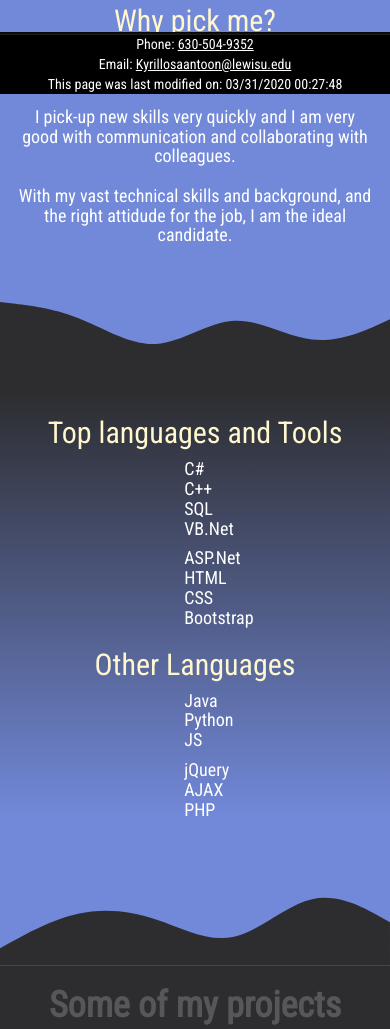
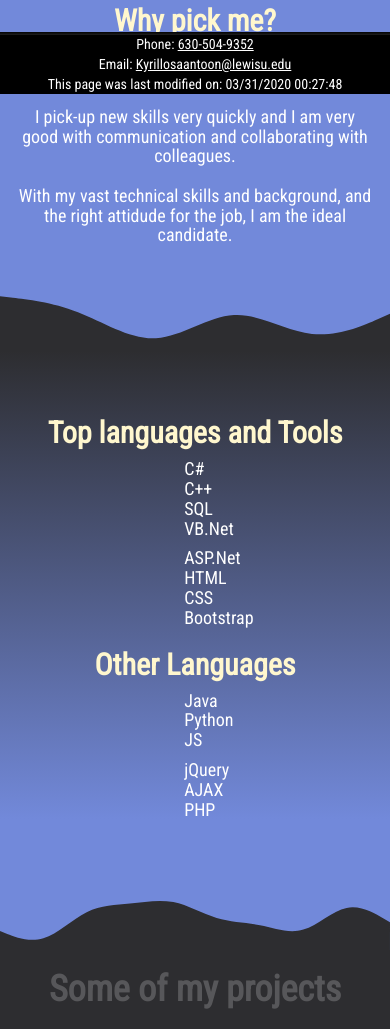
Before and after one commit to KyrillosAntoon/My-Portfolio-Website, a plain HTML site: page MyWebsite/index.htm in a window 390 px wide. Shown: the part 750-1779 px from the top of the page. Drawn offline with nearby package versions, Linux system fonts and the light colour scheme.

Commit message:
-Tweaked Mobile

```diff
--- a/MyWebsite/CSS/Styles.css
+++ b/MyWebsite/CSS/Styles.css
@@ -19,7 +19,7 @@
     }
     #skillList
     {
-        background-image: linear-gradient(to bottom,#2D2D30 10% , #7289da);
+        background-image: linear-gradient(to bottom, #2D2D30 1% , #7289da);
         padding-top: 50px;
     }
     #skillList li
@@ -60,8 +60,14 @@
     }
     #skillList
     {
+        background-image: linear-gradient(to bottom, #2D2D30 1% , #7289da) !important;
         padding-top: 50px;
+    }#skillList li
+    {
+        position: absolute;
+        left: 47%;
     }
+
 }
 
 /* Medium devices (tablets, 768px and up)*/
@@ -232,6 +238,11 @@ body
 }
 #about
 {
+
+}
+#about .container
+{
+    width: 100%;
     color: white;
     background-color: #7289da;
     padding-bottom: 50px;
--- a/MyWebsite/index.htm
+++ b/MyWebsite/index.htm
@@ -79,7 +79,7 @@
 							<h4>I know many languages, but I specialize in backend development using .Net & C++.<br><br>
 							I have experience in working with databases and developing web applications.
 							</h4>
-							<h2>Why pick me?</h2>
+							<h2><b>Why pick me?</b></h2>
 							<h4>I am very good at problem solving and using logic to solve issues. <br><br>
 								I pick-up new skills very quickly and I am very good with communication and collaborating with colleagues.<br><br>
 								With my vast technical skills and background, and the right attidude for the job, I am the ideal candidate.
@@ -87,13 +87,13 @@
 							</b>
 						</div>
 						<div class="col-1 col-sm-1" id="hiddenDiv">
-							<svg id="toolSVG" xmlns="http://www.w3.org/2000/svg" viewBox="0 70 1440 340">
+							<svg id="toolSVG" xmlns="http://www.w3.org/2000/svg" viewBox="0 91 1440 360">
 								<path fill="#2D2D30" fill-opacity="1"
 								d="M0,96L48,101.3C96,107,192,117,288,154.7C384,192,480,256,576,250.7C672,245,768,171,864,165.3C960,160,1056,224,1152,234.7C1248,245,1344,203,1392,181.3L1440,160L1440,320L1392,320C1344,320,1248,320,1152,320C1056,320,960,320,864,320C768,320,672,320,576,320C480,320,384,320,288,320C192,320,96,320,48,320L0,320Z"></path></svg>
 						</div>
 						<div class="col-md-4 col-sm-4" id="skillList" >
 
-							<h2>Top languages and Tools</h2>
+							<h2><b>Top languages and Tools</b></h2>
 							<div class="col-md-5 col-sm-4">
 							<h4>
 								<ul style="list-style-type:none;">
@@ -120,7 +120,7 @@
 								</h4>
 							</div>
 							<div class="col-sm-12">
-								<h2>Other Languages</h2>
+								<h2><b>Other Languages</b></h2>
 							</div>
 							<div class="col-md-5 col-sm-4">
 								<h4>
@@ -150,9 +150,9 @@
 				</div>
 		</div>
 
-		<svg xmlns="http://www.w3.org/2000/svg" viewBox="0 0 1440 320" style="background-color: #7289da;">
+		<svg xmlns="http://www.w3.org/2000/svg" viewBox="0 0 1440 260" style="background-color: #7289da;">
 			<path fill="#2D2D30" fill-opacity="1"
-			d="M0,256L48,229.3C96,203,192,149,288,128C384,107,480,117,576,149.3C672,181,768,235,864,213.3C960,192,1056,96,1152,74.7C1248,53,1344,107,1392,133.3L1440,160L1440,320L1392,320C1344,320,1248,320,1152,320C1056,320,960,320,864,320C768,320,672,320,576,320C480,320,384,320,288,320C192,320,96,320,48,320L0,320Z"></path></svg>
+			d="M0,192L26.7,202.7C53.3,213,107,235,160,218.7C213.3,203,267,149,320,122.7C373.3,96,427,96,480,90.7C533.3,85,587,75,640,85.3C693.3,96,747,128,800,144C853.3,160,907,160,960,170.7C1013.3,181,1067,203,1120,186.7C1173.3,171,1227,117,1280,106.7C1333.3,96,1387,128,1413,144L1440,160L1440,320L1413.3,320C1386.7,320,1333,320,1280,320C1226.7,320,1173,320,1120,320C1066.7,320,1013,320,960,320C906.7,320,853,320,800,320C746.7,320,693,320,640,320C586.7,320,533,320,480,320C426.7,320,373,320,320,320C266.7,320,213,320,160,320C106.7,320,53,320,27,320L0,320Z"></path></svg>
 		<!--Projects-->
 		<div id="projects">
 			<div class="container-fluid bg-3 text-center">
```
